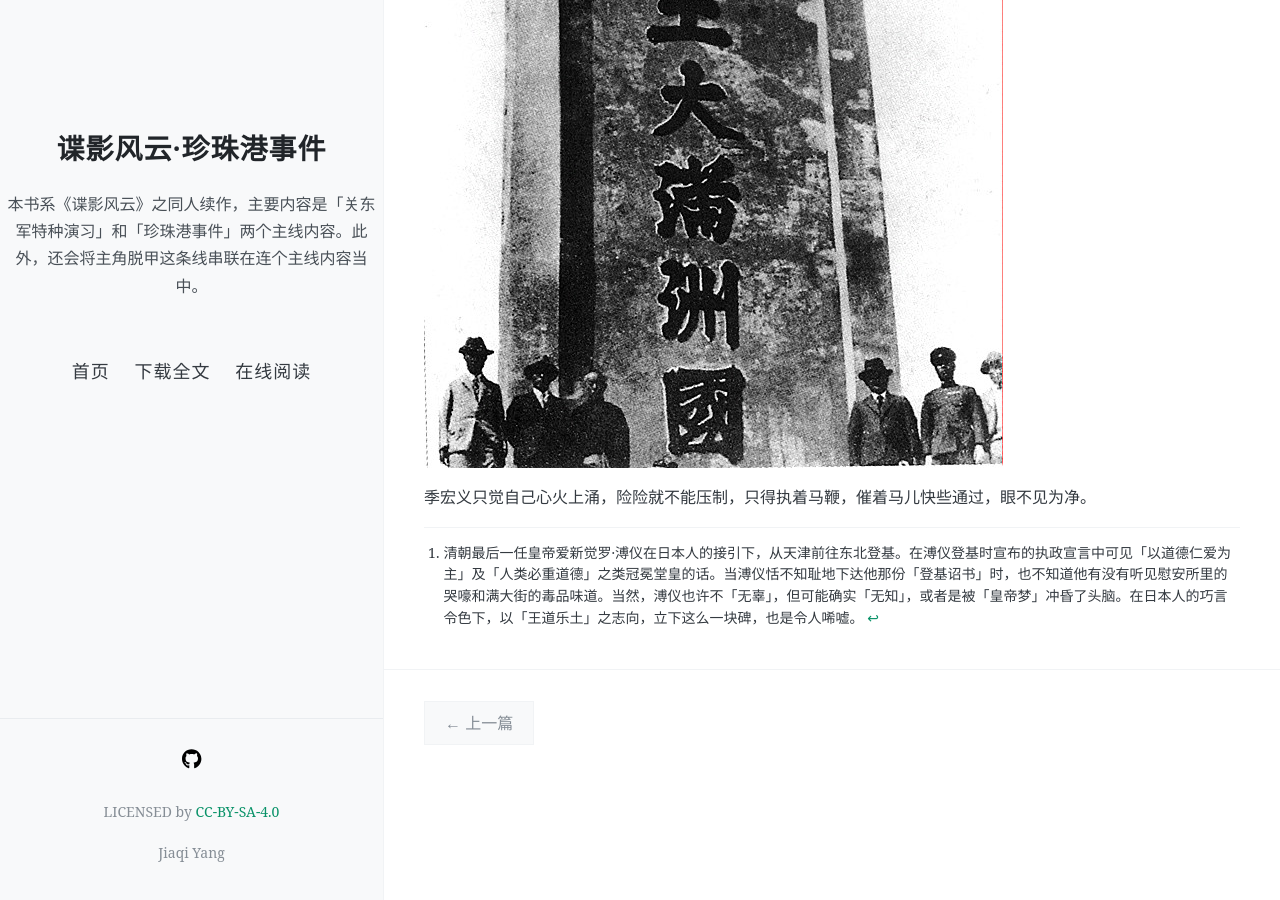
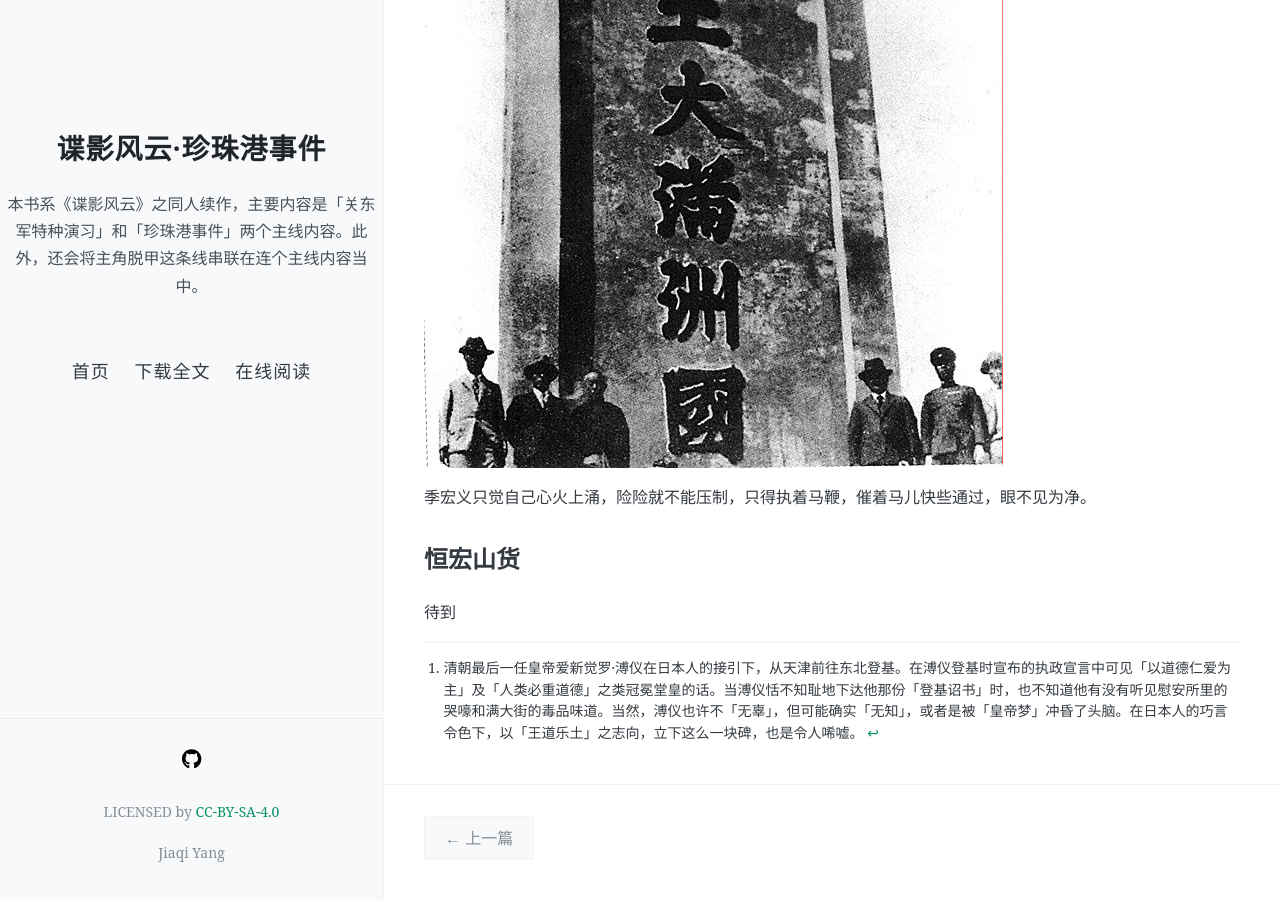
Before and after one commit to NingZhiheng/the-novel-pearl-harbor, a Jekyll site: the page built from docs/_posts/2020-04-19-过山海关.md, in a window 1280 px wide and 900 px high, scrolled down 1444 px. Built offline with Jekyll 4.4.1, drawn with Linux system fonts in a browser that asks for light colours; nearby versions of some CDN libraries.

Commit message:
[sync] source synchronized: 2020-04-19 14:10:44

```diff
--- a/docs/_includes/04.md
+++ b/docs/_includes/04.md
@@ -34,6 +34,10 @@
 
 季宏义只觉自己心火上涌，险险就不能压制，只得执着马鞭，催着马儿快些通过，眼不见为净。
 
+## 恒宏山货
+
+待到
+
 <!-- ![01](../../../../images/01.jpg "东北华北示意图") -->
 
 [^1]: 清朝最后一任皇帝爱新觉罗·溥仪在日本人的接引下，从天津前往东北登基。在溥仪登基时宣布的执政宣言中可见「以道德仁爱为主」及「人类必重道德」之类冠冕堂皇的话。当溥仪恬不知耻地下达他那份「登基诏书」时，也不知道他有没有听见慰安所里的哭嚎和满大街的毒品味道。当然，溥仪也许不「无辜」，但可能确实「无知」，或者是被「皇帝梦」冲昏了头脑。在日本人的巧言令色下，以「王道乐土」之志向，立下这么一块碑，也是令人唏嘘。
```
